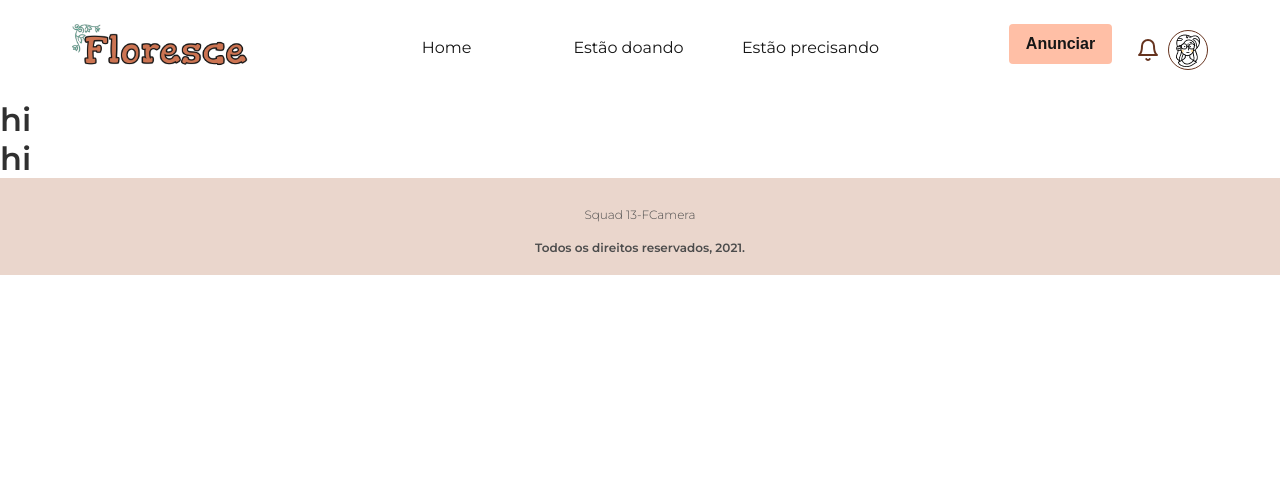
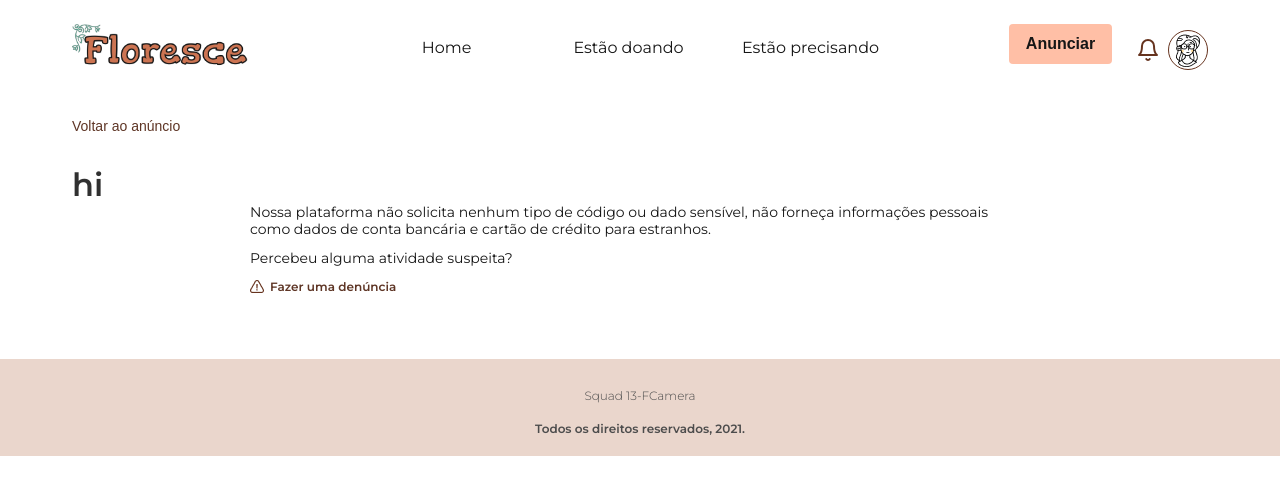
Before and after one commit to FCamara-Squad13/Mobile, a React (Create React App) app: page /chat in a window 1280 px wide. Shown: the top 494 px of the page. Built offline with nearby package versions, Linux system fonts and the light colour scheme.

Commit message:
Create things on Chat page

```diff
--- a/src/pages/Chat/index.tsx
+++ b/src/pages/Chat/index.tsx
@@ -1,11 +1,30 @@
 import React from "react";
+import GoBack from "../../components/GoBack";
+
+import "./style.css";
+
+import alert from "../../assets/images/alert.png";
 
 const Home: React.FC = () => {
   return (
-    <>
+    <div className="container">
+      <GoBack />
       <h1>hi</h1>
-      <h1>hi</h1>
-    </>
+      <div className="chat-page-content">
+        <div className="chat-area">
+          <p className="disclaimer">
+            Nossa plataforma não solicita nenhum tipo de código ou dado
+            sensível, não forneça informações pessoais como dados de conta
+            bancária e cartão de crédito para estranhos.
+          </p>
+          <p className="disclaimer">Percebeu alguma atividade suspeita?</p>
+          <div className="complaint-wrapper">
+            <img src={alert} alt="triângulo com sinal de exclamação dentro" />
+            <p className="complaint">Fazer uma denúncia</p>
+          </div>
+        </div>
+      </div>
+    </div>
   );
 };
 
--- /dev/null
+++ b/src/pages/Chat/style.css
@@ -0,0 +1,31 @@
+.chat-page-content {
+  display: flex;
+  flex-direction: column;
+  align-items: center;
+}
+
+.chat-area {
+  max-width: 780px;
+}
+
+.complaint-wrapper {
+  display: flex;
+  align-items: center;
+  margin-bottom: 65px;
+}
+
+.disclaimer {
+  font-weight: 400;
+  font-size: 14px;
+  line-height: 17px;
+  color: var(--color-dark-secondary);
+  margin-bottom: 12px;
+}
+
+.complaint {
+  font-weight: 600;
+  font-size: 12px;
+  line-height: 15px;
+  color: var(--color-peach-darkest);
+  margin-left: 6px;
+}
```
Also changed, not shown: src/assets/images/alert.png (added).
